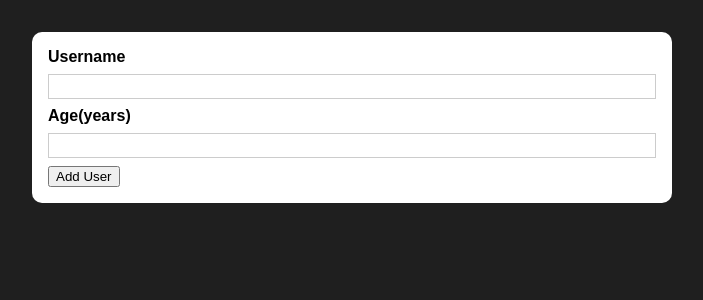
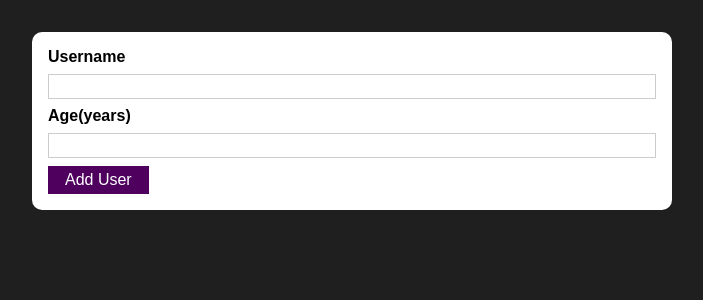
Before and after one commit to XTWang1112/react_project_2, a React (Create React App) app: page / in a window 1280 px wide. Shown: the top 300 px of the page, without its empty margins (288-991 px from the left). Built offline with nearby package versions, Linux system fonts and the light colour scheme.

Commit message:
add reusable button component

```diff
--- /dev/null
+++ b/src/Components/UI/Button.js
@@ -0,0 +1,15 @@
+import styles from "./Button.module.css";
+
+const Button = (props) => {
+  return (
+    <button
+      className={styles.button}
+      type={props.type || "button"}
+      onClicke={props.onClick}
+    >
+      {props.children}
+    </button>
+  );
+};
+
+export default Button;
--- /dev/null
+++ b/src/Components/UI/Button.module.css
@@ -0,0 +1,18 @@
+.button {
+  font: inherit;
+  border: 1px solid #4f005f;
+  background: #4f005f;
+  color: white;
+  padding: 0.25rem 1rem;
+  cursor: pointer;
+}
+
+.button:hover,
+.button:active {
+  background: #741188;
+  border-color: #741188;
+}
+
+.button:focus {
+  outline: none;
+}
--- a/src/Components/Users/AddUser.js
+++ b/src/Components/Users/AddUser.js
@@ -1,5 +1,6 @@
 import Card from "../UI/Card";
 import styles from "./AddUser.module.css";
+import Button from "../UI/Button";
 
 const AddUser = (props) => {
   const addUserHandler = (event) => {
@@ -12,7 +13,7 @@ const AddUser = (props) => {
         <input id="username" type="text" />
         <label htmlFor="age">Age(years)</label>
         <input id="age" type="number" />
-        <button type="submit">Add User</button>
+        <Button type="submit">Add User</Button>
       </form>
     </Card>
   );
```
